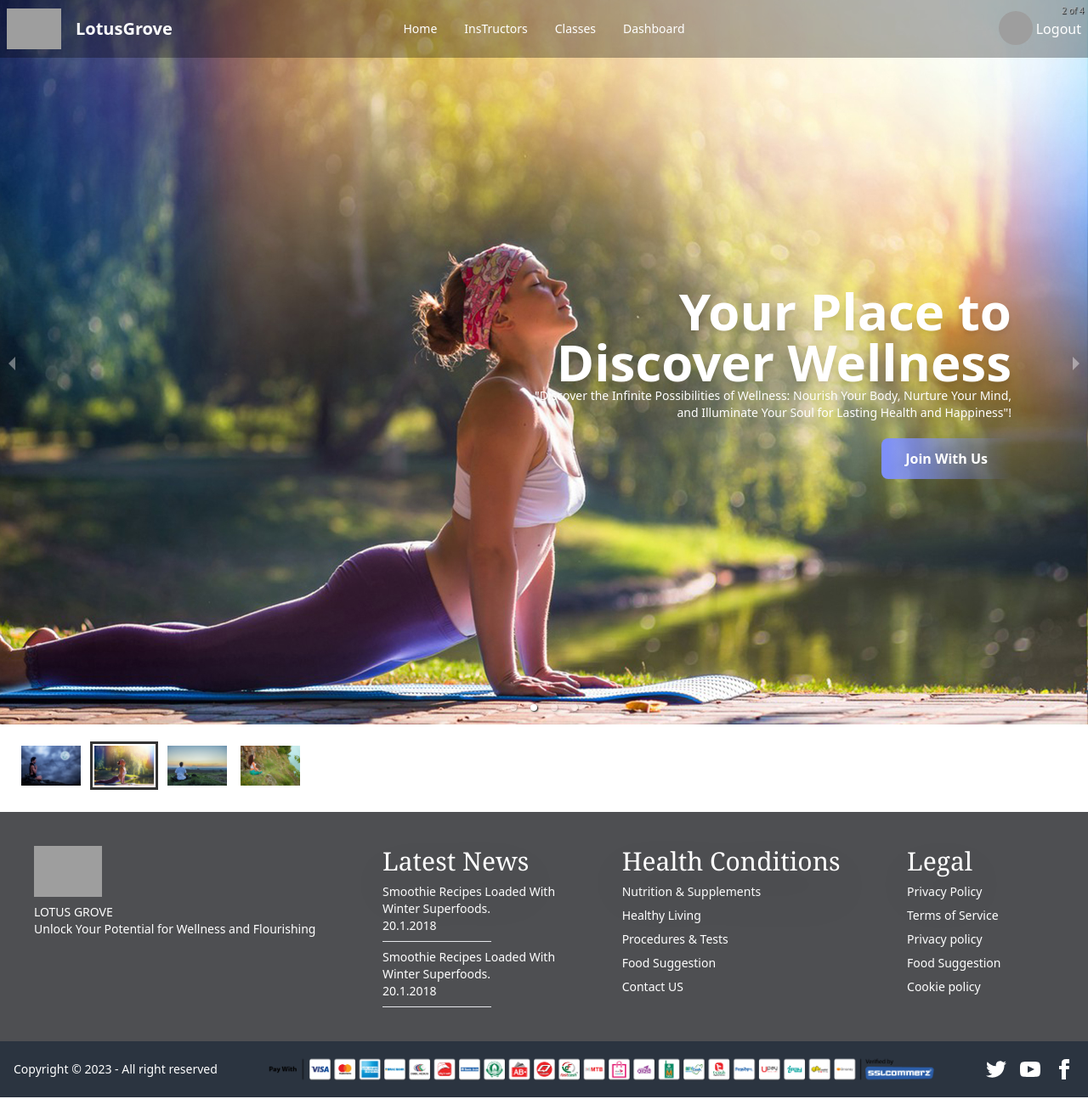
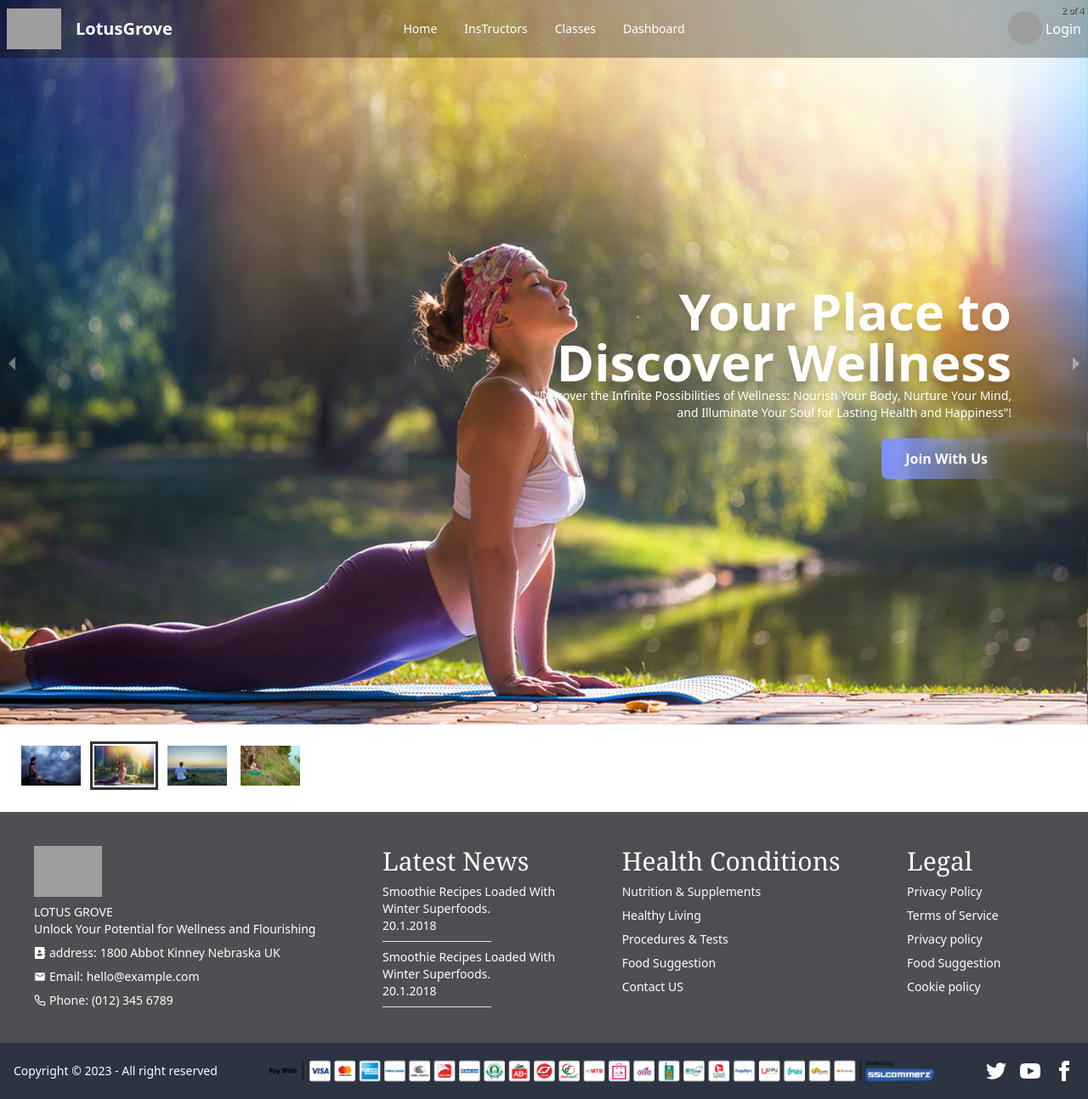
Before and after one commit to rayhanrayhan/LOTUSGROVE, a React (Vite) app: page / in a window 1280 px wide. Shown: the whole page at 85% size. Built offline with nearby package versions, Linux system fonts and the light colour scheme; grey boxes are pictures that could not be loaded.

Commit message:
added react helmet

```diff
--- a/package.json
+++ b/package.json
@@ -14,6 +14,8 @@
     "match-sorter": "^6.3.1",
     "react": "^18.2.0",
     "react-dom": "^18.2.0",
+    "react-helmet-async": "^1.3.0",
+    "react-icons": "^4.9.0",
     "react-responsive-carousel": "^3.2.23",
     "react-router-dom": "^6.12.0",
     "sort-by": "^1.2.0"
--- /dev/null
+++ b/src/Layout/Login/Login.jsx
@@ -0,0 +1,11 @@
+import React from "react";
+
+const Login = () => {
+  return (
+    <div>
+      <h2>This is login page</h2>
+    </div>
+  );
+};
+
+export default Login;
--- a/src/Layout/Routes/Routes.jsx
+++ b/src/Layout/Routes/Routes.jsx
@@ -1,6 +1,7 @@
 import { createBrowserRouter } from "react-router-dom";
 import Main from "../Main";
 import Home from "../../Page/Home/Home/Home";
+import Login from "../Login/Login";
 
 export const router = createBrowserRouter([
   {
@@ -12,6 +13,10 @@ export const router = createBrowserRouter([
         path: "/",
         element: <Home></Home>,
       },
+      {
+        path: "login",
+        element: <Login></Login>,
+      },
     ],
   },
 ]);
--- a/src/Page/Home/Banner/Banner.jsx
+++ b/src/Page/Home/Banner/Banner.jsx
@@ -44,7 +44,7 @@ const Banner = () => {
 
         <div className="absolute top-1/2 md:top-[360px] left-1/2  transform -translate-x-5 -translate-y-16">
           <div className="w-full px-4 md:px-0 md:w-[570px] text-right">
-            <h1 className="md:text-6xl text-xs font-bold text-[#ffffff] md:drop-shadow-lg hover:shadow-red-700 ">
+            <h1 className="md:text-6xl text-xs font-bold text-[#ffffff] md:drop-shadow-lg hover:shadow-black ">
               Your Place to Discover Wellness
             </h1>
             <p className="text-white md:text-sm text-[10px] ">
--- a/src/Page/Home/Footer/Footer.jsx
+++ b/src/Page/Home/Footer/Footer.jsx
@@ -2,6 +2,9 @@ import React from "react";
 import logo from "./../../../assets/LotusGrove.png";
 import paymentIcon from "./../../../assets/SSL.png";
 import { Link } from "react-router-dom";
+import { FaAddressBook } from "react-icons/fa";
+import { MdEmail } from "react-icons/md";
+import { FiPhone } from "react-icons/fi";
 
 const Footer = () => {
   return (
@@ -13,6 +16,18 @@ const Footer = () => {
             LOTUS GROVE
             <br />
             Unlock Your Potential for Wellness and Flourishing
+          </p>
+          <p className="flex items-center gap-1">
+            <FaAddressBook /> address:
+            <span>1800 Abbot Kinney Nebraska UK</span>
+          </p>
+          <p className="flex items-center gap-1">
+            <MdEmail />
+            Email: <span>hello@example.com</span>
+          </p>
+          <p className="flex items-center gap-1">
+            <FiPhone />
+            Phone: <span>(012) 345 6789</span>
           </p>
         </div>
 
--- a/src/Page/Home/Home/Home.jsx
+++ b/src/Page/Home/Home/Home.jsx
@@ -1,10 +1,14 @@
 import React from "react";
 import Banner from "../Banner/Banner";
 import Footer from "../Footer/footer";
+import { Helmet } from "react-helmet-async";
 
 const Home = () => {
   return (
     <div>
+      <Helmet>
+        <title>LOTUSGROVE || HOME </title>
+      </Helmet>
       <Banner></Banner>
       <Footer></Footer>
     </div>
--- a/src/Page/Home/Navber/Navber.jsx
+++ b/src/Page/Home/Navber/Navber.jsx
@@ -3,7 +3,7 @@ import { Link } from "react-router-dom";
 import logo from "./../../../assets/LotusGrove.png";
 
 const Navber = () => {
-  const [user, setUser] = useState(true);
+  const [user, setUser] = useState(false);
   const navPages = (
     <>
       <li>
--- a/src/main.jsx
+++ b/src/main.jsx
@@ -1,14 +1,16 @@
 import React from "react";
 import ReactDOM from "react-dom/client";
 import { createBrowserRouter, RouterProvider } from "react-router-dom";
-
 import "./index.css";
 import { router } from "./Layout/Routes/Routes";
+import { HelmetProvider } from "react-helmet-async";
 
 ReactDOM.createRoot(document.getElementById("root")).render(
   <React.StrictMode>
-    <div className="max-w-screen-xl mx-auto">
-      <RouterProvider router={router} />
-    </div>
+    <HelmetProvider>
+      <div className="max-w-screen-xl mx-auto">
+        <RouterProvider router={router} />
+      </div>
+    </HelmetProvider>
   </React.StrictMode>
 );
```
Also changed, not shown: 1 other file (tests, documents, lock files or other folders).
